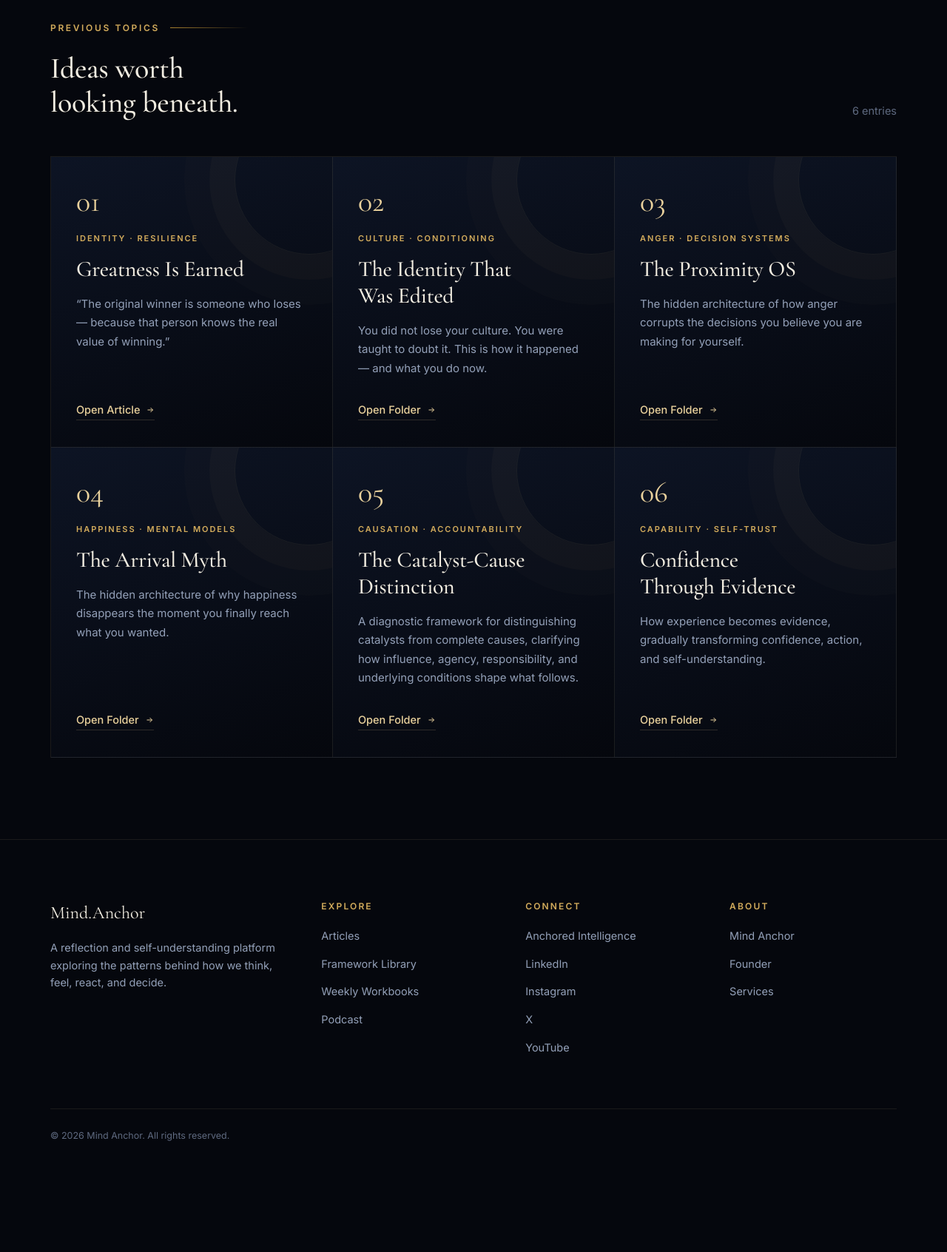
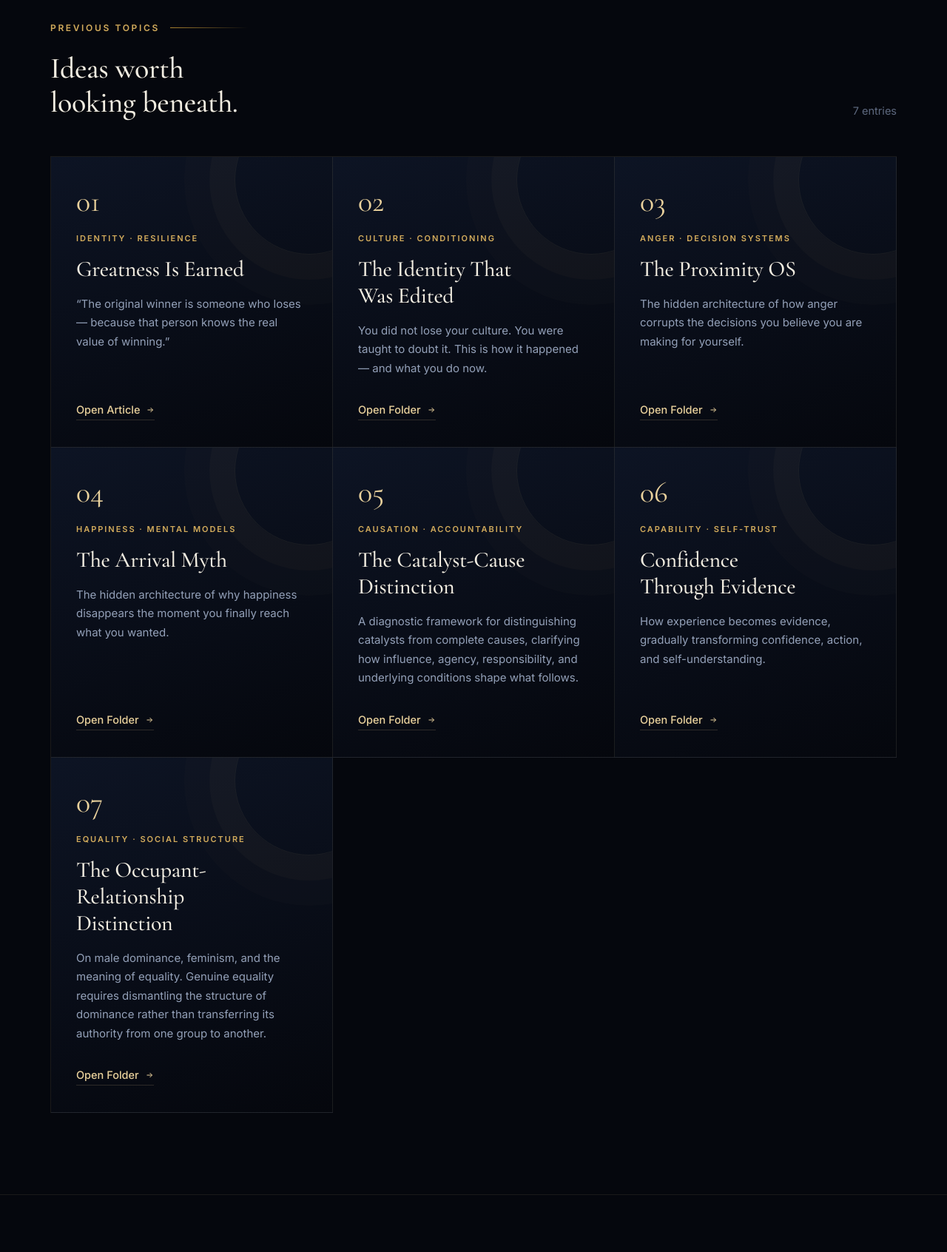
Before and after one commit to mindanchor-jai/Articles, a plain HTML site: page index.html in a window 1280 px wide. Shown: the part 640-2332 px from the top of the page at 74% size. Before the commit the page ends 2219 px from the top, so only its background shows below. Drawn offline with nearby package versions, Linux system fonts and the light colour scheme.

Commit message:
Remove Google tag and update library entry count
Removed Google tag manager script and updated entry count.

```diff
--- a/index.html
+++ b/index.html
@@ -153,17 +153,6 @@
   }
 </style>
 </head>
-
-<!-- Google tag (gtag.js) -->
-<script async src="https://www.googletagmanager.com/gtag/js?id=G-YBZ5M5QBEP"></script>
-<script>
-  window.dataLayer = window.dataLayer || [];
-  function gtag(){dataLayer.push(arguments);}
-  gtag('js', new Date());
-
-  gtag('config', 'G-YBZ5M5QBEP');
-</script>
-
 <body>
 
 <header>
@@ -225,7 +214,7 @@
           <div class="eyebrow">Previous Topics</div>
           <h2>Ideas worth looking beneath.</h2>
         </div>
-        <div class="lib-count">6 entries</div>
+        <div class="lib-count">7 entries</div>
       </div>
 
       <div class="grid">
@@ -288,6 +277,16 @@
             <svg width="12" height="12" viewBox="0 0 24 24" fill="none" stroke="currentColor" stroke-width="2"><path d="M5 12h14M13 6l6 6-6 6"/></svg>
           </a>
         </article>
+
+        <article class="card reveal">
+          <div class="num">07</div>
+          <div class="tag">Equality · Social Structure</div>
+          <h3>The Occupant-Relationship Distinction</h3>
+          <p>On male dominance, feminism, and the meaning of equality. Genuine equality requires dismantling the structure of dominance rather than transferring its authority from one group to another.</p>
+          <a class="btn-ghost" href="The Problem Was Never Who Holds the Power/index.html">Open Folder
+            <svg width="12" height="12" viewBox="0 0 24 24" fill="none" stroke="currentColor" stroke-width="2"><path d="M5 12h14M13 6l6 6-6 6"/></svg>
+          </a>
+        </article>
       </div>
     </div>
   </section>
```
